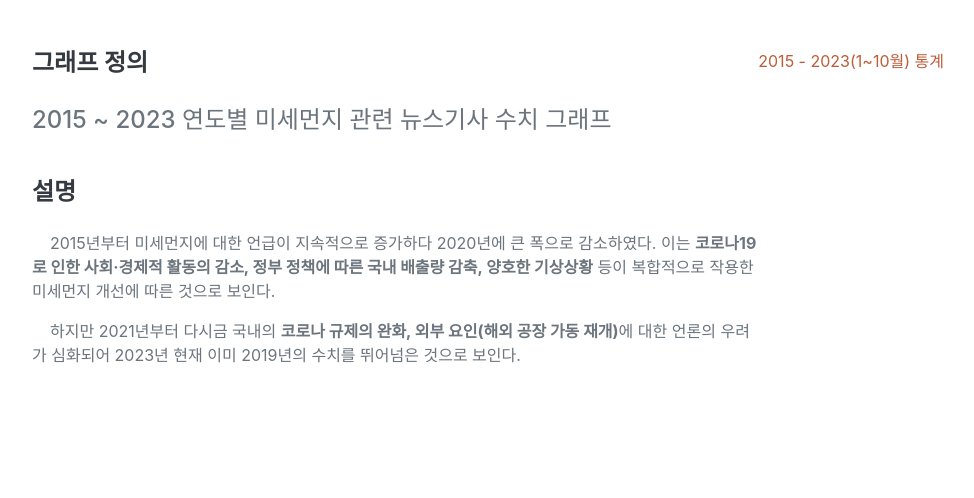
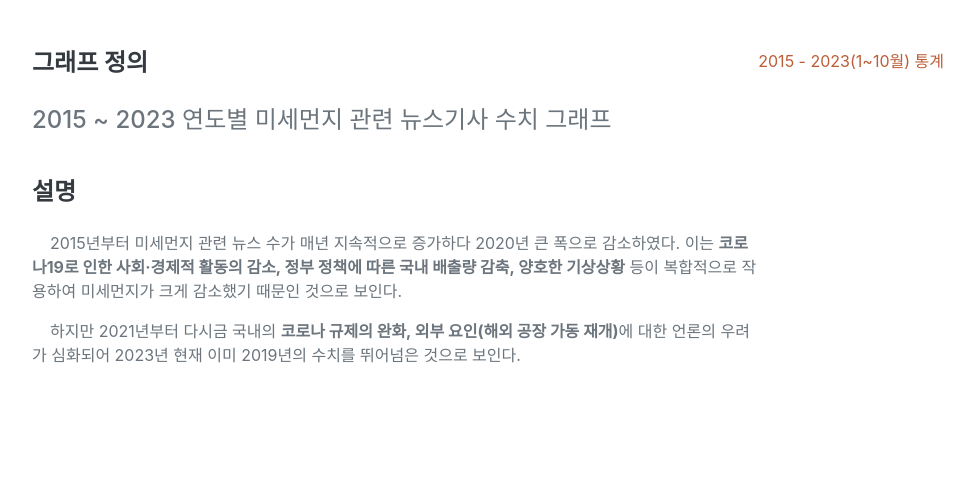
Before and after one commit to BAEEUNMANGDUCK/django-graph-plotly, a Django app: template django_plotly/core/templates/core/index.html in a window 1280 px wide. Shown: the part 2520-3018 px from the top of the page, without its empty margins (288-1262 px from the left). Run offline with Django 4.2, Linux system fonts and the light colour scheme; the template is opened without the code that fills it: values that come from a table or form of the project are taken from there, others are empty; data comes from the database, SQL or seed files in the repository; some libraries are stand-ins or nearby versions; some web fonts are replaced.

Commit message:
Update index.html

```diff
--- a/django_plotly/core/templates/core/index.html
+++ b/django_plotly/core/templates/core/index.html
@@ -176,7 +176,7 @@
                             <br>
                             <h4 class="mb-0">설명</h4>
                             <br>
-                            <p>&nbsp;&nbsp;&nbsp;&nbsp;2015년부터 미세먼지에 대한 언급이 지속적으로 증가하다 2020년에 큰 폭으로 감소하였다. 이는 <strong>코로나19로 인한 사회·경제적 활동의 감소, 정부 정책에 따른 국내 배출량 감축, 양호한 기상상황</strong> 등이 복합적으로 작용한 미세먼지 개선에 따른 것으로 보인다.</p>
+                            <p>&nbsp;&nbsp;&nbsp;&nbsp;2015년부터 미세먼지 관련 뉴스 수가 매년 지속적으로 증가하다 2020년 큰 폭으로 감소하였다. 이는 <strong>코로나19로 인한 사회·경제적 활동의 감소, 정부 정책에 따른 국내 배출량 감축, 양호한 기상상황</strong> 등이 복합적으로 작용하여 미세먼지가 크게 감소했기 때문인 것으로 보인다.</p>
                             <p>&nbsp;&nbsp;&nbsp;&nbsp;하지만 2021년부터 다시금 국내의 <strong>코로나 규제의 완화, 외부 요인(해외 공장 가동 재개)</strong>에 대한 언론의 우려가 심화되어 2023년 현재 이미 2019년의 수치를 뛰어넘은 것으로 보인다.</p>
                         </div>
                         <div class="flex-shrink-0"><span class="text-primary">2015 - 2023(1~10월) 통계 </span></div>
```
